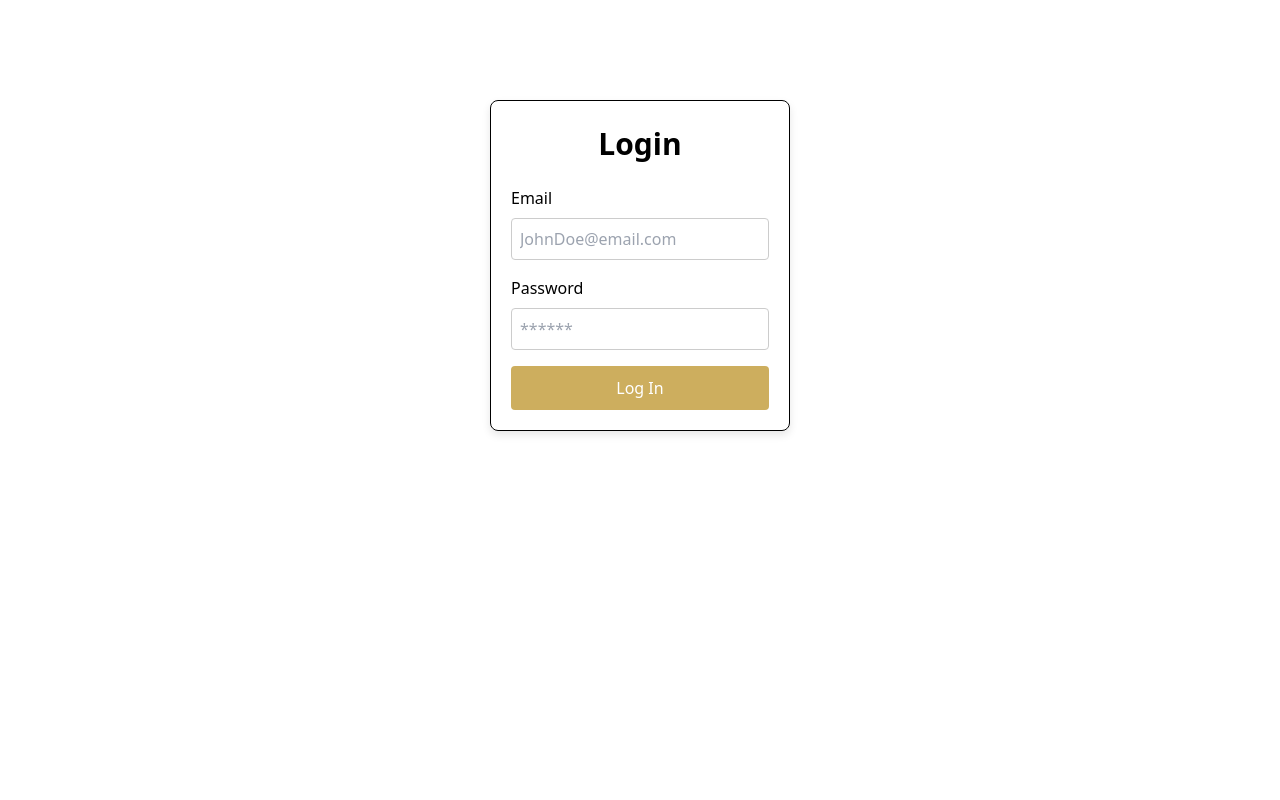
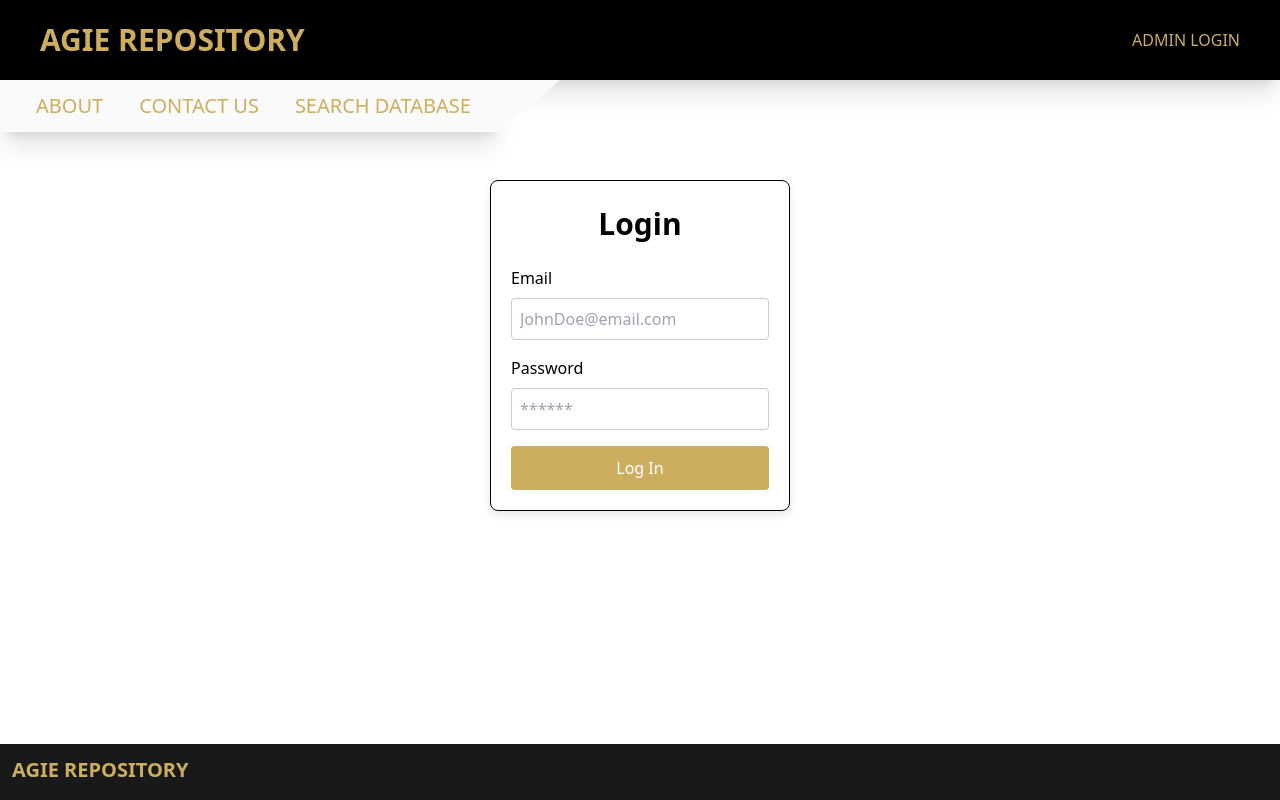
Before and after one commit to VCU-CS-Capstone/CS-24-333-Developing-a-central-hub-for-gender-outcome-programs-in-STEMM, a Next.js app in the folder src/agie-repository/: page /Login in a window 1280 px wide. Built offline with nearby package versions, Linux system fonts and the light colour scheme.

Commit message:
pushing login w navbar and footer

```diff
--- a/src/agie-repository/pages/Login.js
+++ b/src/agie-repository/pages/Login.js
@@ -1,6 +1,8 @@
 import React, { useState } from 'react';
 import styles from '../styles/login.module.css';
 import { useAuth } from '../Auth/AuthContext';
+import Navbar from '../components/Navbar.js'
+import Footer from '../components/Footer.js'
 
 function LoginForm() {;
   const [email, setEmail] = useState('');
@@ -13,6 +15,8 @@ function LoginForm() {;
   };
 
   return (
+    <div>
+      <Navbar />
     <form className={styles["login-form"]} onSubmit={handleSubmit}>
       <h2>Login</h2>
       <div>
@@ -39,6 +43,8 @@ function LoginForm() {;
       </div>
       <button type="submit">Log In</button>
     </form>
+    <Footer />
+    </div>
   );
 }
 
```
